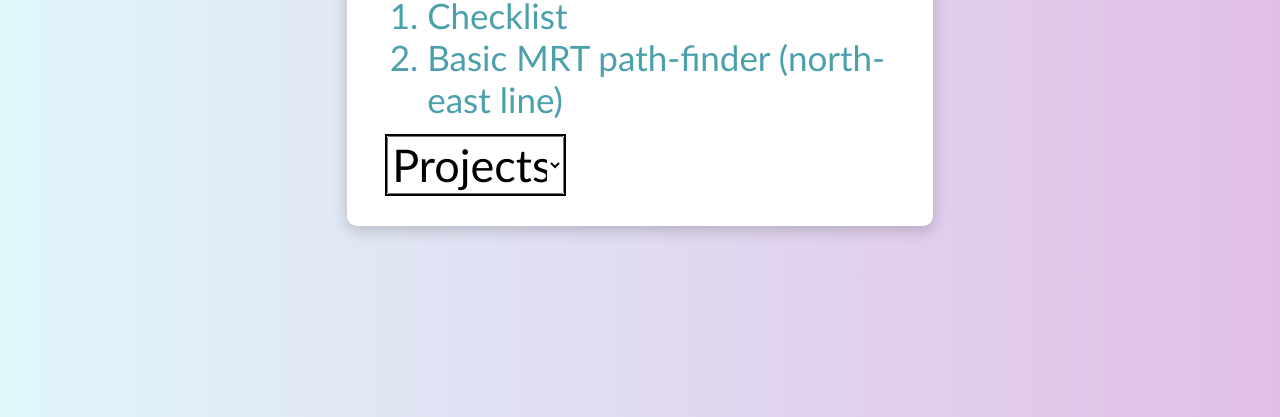
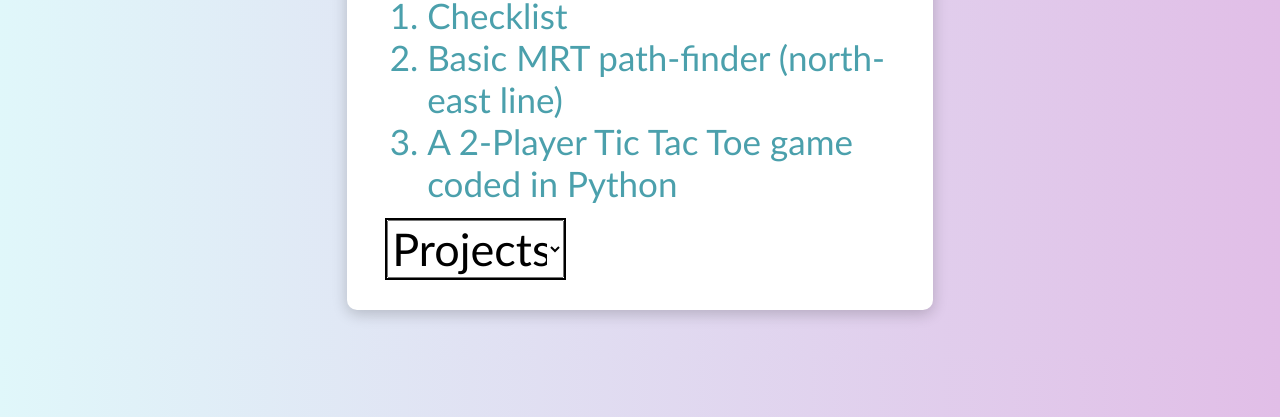
Before and after one commit to nooby1q4/TEST, a plain HTML site: page index.html in a window 1280 px wide. Shown: the part 383-800 px from the top of the page. Drawn offline with Linux system fonts and the light colour scheme.

Commit message:
tic tac toe

```diff
--- a/index.html
+++ b/index.html
@@ -18,6 +18,7 @@
         <ol type="1">
             <li class=" HOI">Checklist</li>
             <li class=" HOI">Basic MRT path-finder (north-east line)</li>
+            <li class=" HOI">A 2-Player Tic Tac Toe game coded in Python</li>
         </ol>
 
         <!--A JavaScript code is here. (To define tomorrow)-->
@@ -26,6 +27,7 @@
                 <option value="" class="temmie HOI">Projects</option>
                 <option value="to-do_app.html" class="temmie HOI">To-do list</option>
                 <option value="htmlhtml.html" class="temmie HOI">MRT Route finder</option>
+                <option value="https://colab.research.google.com/drive/1gsOU1UtcOzq9y-Eup2fBfNJRrNJB5a6N?usp=sharing" class="temmie HOI">Tic Tac Toe</option>
         </select>
         </div>
     </body>
```
